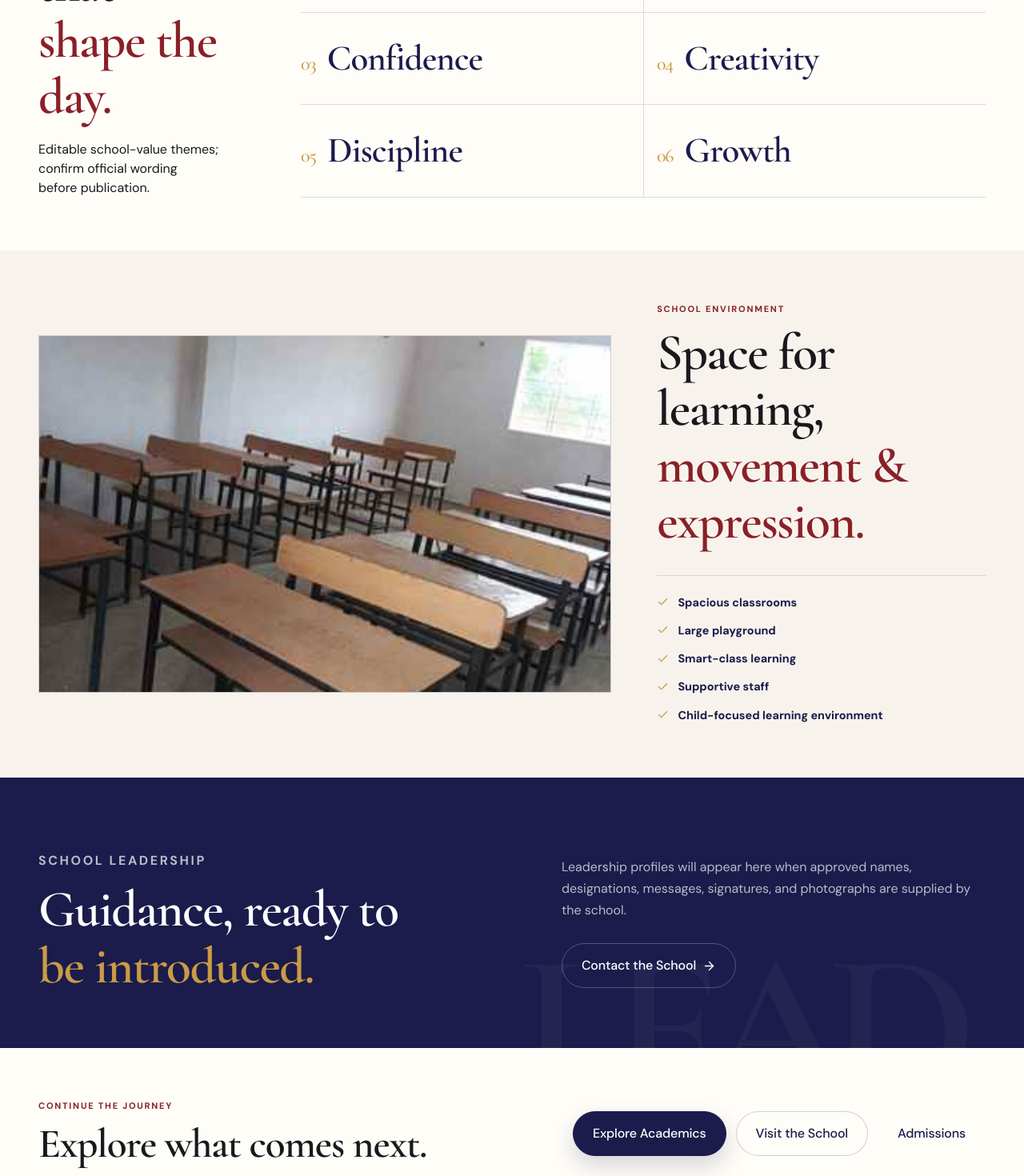
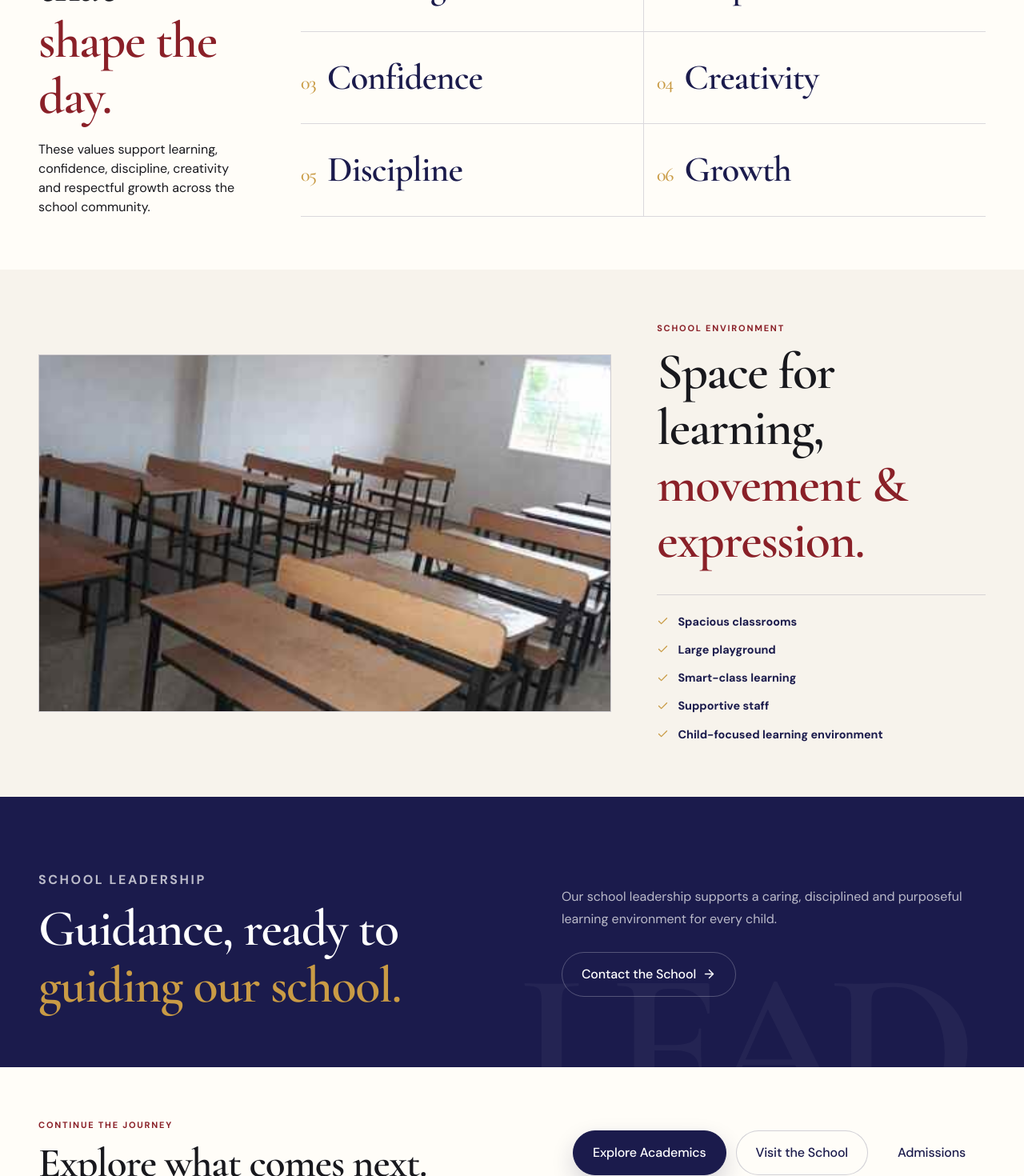
Before and after one commit to satitech-official/Veena-vadini-scl, a Next.js app: page /about in a window 1280 px wide. Shown: the part 2949-4419 px from the top of the page at 80% size. Built offline with nearby package versions, Linux system fonts and the light colour scheme; no server answers; the database is empty.

Commit message:
Remove unfinished placeholder copy from About page

```diff
--- a/src/components/internal-page/about-page.tsx
+++ b/src/components/internal-page/about-page.tsx
@@ -19,7 +19,7 @@ export async function AboutPage() {
   const aboutHeading = getCmsText(settings.cmsContent, "about", "heading", "A Place to Learn,");
   const aboutHighlight = getCmsText(settings.cmsContent, "about", "highlight", "Grow & Believe.");
   const leadershipHeading = getCmsText(settings.cmsContent, "leadership", "heading", "Guidance, ready to");
-  const leadershipDescription = getCmsText(settings.cmsContent, "leadership", "description", "Leadership profiles will appear here when approved names, designations, messages, signatures, and photographs are supplied by the school.");
+  const leadershipDescription = getCmsText(settings.cmsContent, "leadership", "description", "Our school leadership supports a caring, disciplined and purposeful learning environment for every child.");
   const leaderName = getCmsText(settings.cmsContent, "leadership", "name", "");
   const leaderDesignation = getCmsText(settings.cmsContent, "leadership", "designation", "");
   const leaderMessage = getCmsText(settings.cmsContent, "leadership", "message", "");
@@ -109,7 +109,7 @@ export async function AboutPage() {
               <div>
                 <p className="type-eyebrow text-brand-red">Values in focus</p>
                 <h2>Qualities that<br /><span>shape the day.</span></h2>
-                <p>Editable school-value themes; confirm official wording before publication.</p>
+                <p>These values support learning, confidence, discipline, creativity and respectful growth across the school community.</p>
               </div>
               <ol className="internal-values-sequence">
                 {editableValueThemes.map((value, index) => <li key={value}><span>0{index + 1}</span><strong>{value}</strong></li>)}
@@ -138,7 +138,7 @@ export async function AboutPage() {
             <div className="grid gap-8 lg:grid-cols-[minmax(0,0.72fr)_minmax(16rem,0.64fr)] lg:items-center lg:gap-20">
               <div>
                 <p className="type-eyebrow text-gold">School leadership</p>
-                <h2>{leadershipHeading}<br /><span>{leaderName ? "School leadership." : "be introduced."}</span></h2>
+                <h2>{leadershipHeading}<br /><span>{leaderName ? "School leadership." : "guiding our school."}</span></h2>
               </div>
               <div>
                 {leaderName ? <p className="font-display text-3xl tracking-[-0.05em] text-gold">{leaderName}{leaderDesignation ? ` · ${leaderDesignation}` : ""}</p> : null}
```
